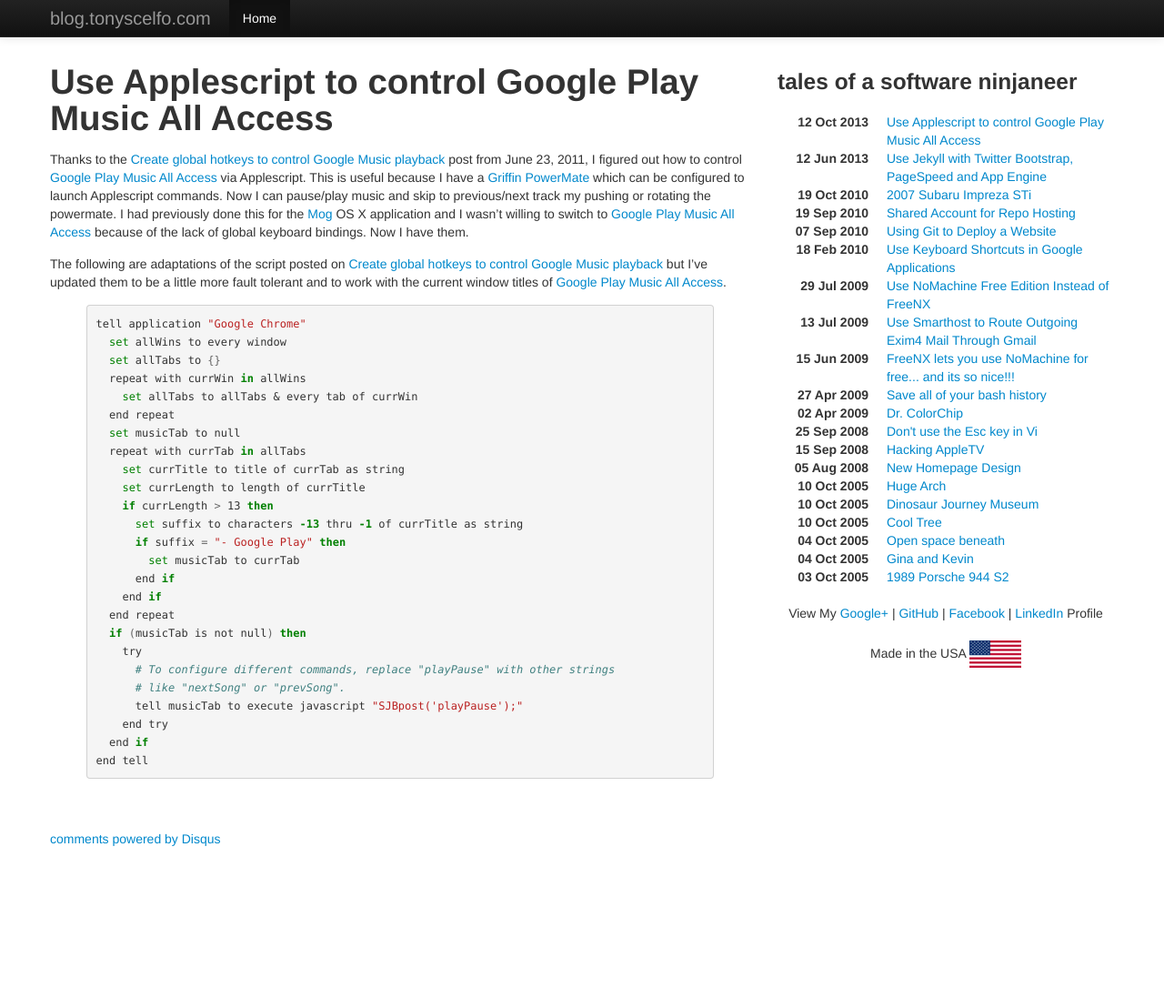
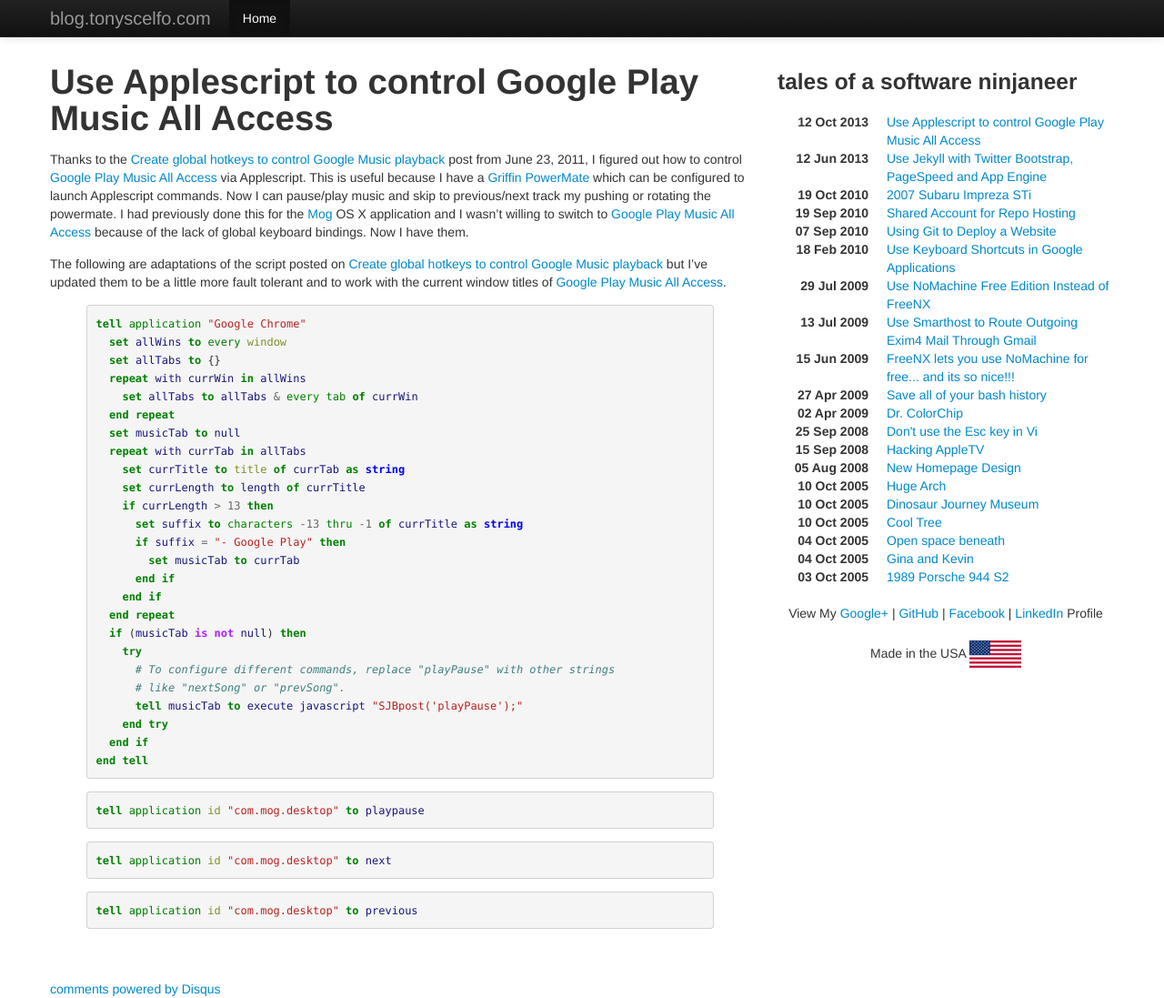
Before and after one commit to mchelen/tonyscelfo.com, a Jekyll site: the page built from _posts/2013-10-12-google-play-music-all-access-applescript.md, in a window 1280 px wide and 1097 px high. Shown: the whole window at 91% size. Built offline with Jekyll 4.4.1, drawn with Linux system fonts in a browser that asks for light colours; nearby versions of some CDN libraries; comment, search, counter and statistics services are not loaded.

Commit message:
add mog commands

```diff
--- a/_posts/2013-10-12-google-play-music-all-access-applescript.md
+++ b/_posts/2013-10-12-google-play-music-all-access-applescript.md
@@ -7,7 +7,7 @@
 
 The following are adaptations of the script posted on [Create global hotkeys to control Google Music playback ](http://hints.macworld.com/article.php?story=20110622061755509) but I've updated them to be a little more fault tolerant and to work with the current window titles of [Google Play Music All Access](https://play.google.com/about/music/).
 
-{% highlight bash %}
+{% highlight applescript %}
 tell application "Google Chrome"
   set allWins to every window
   set allTabs to {}
@@ -34,3 +34,15 @@
   end if
 end tell
 {% endhighlight %}
+
+{% highlight applescript %}
+tell application id "com.mog.desktop" to playpause
+{% endhighlight %}
+
+{% highlight applescript %}
+tell application id "com.mog.desktop" to next
+{% endhighlight %}
+
+{% highlight applescript %}
+tell application id "com.mog.desktop" to previous
+{% endhighlight %}
```
